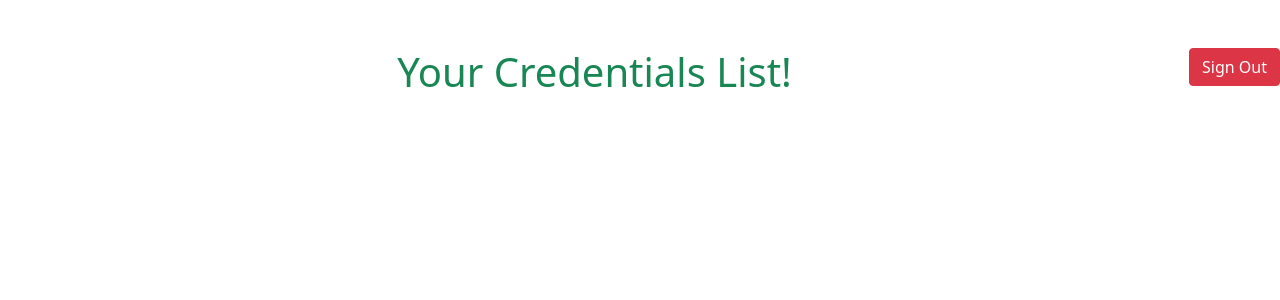
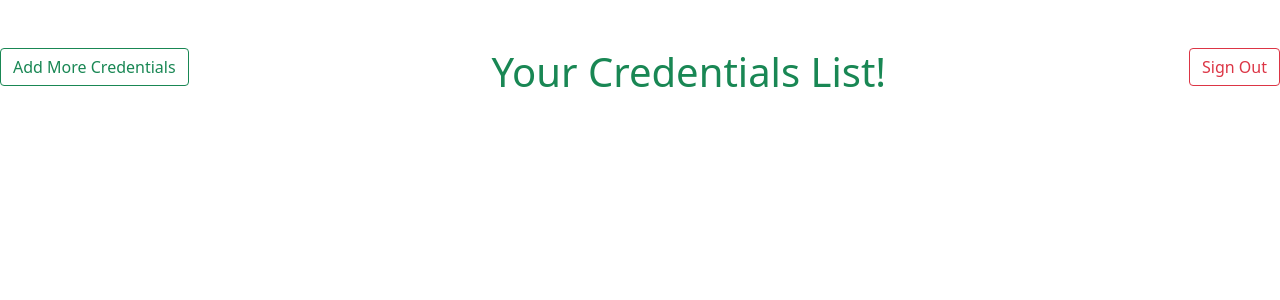
Before and after one commit to ChristC9/django-credentials-saver, a Django app: page /get/ in a window 1280 px wide. Shown: the top 300 px of the page. Run offline with Django 4.2, Linux system fonts and the light colour scheme; the visitor is signed in with stand-in values (Sample User, id 1); data that the repository does not hold is empty; parts of the project's set-up code (start-up, migrations or seed data) failed here and were passed over.

Commit message:
add button for creating credentials page

```diff
--- a/pwsaver/templates/pwsaver/credentialsList.html
+++ b/pwsaver/templates/pwsaver/credentialsList.html
@@ -1,7 +1,8 @@
 {% extends 'base/base.html' %}
 {% block content %}
+<a href="{% url 'createCred' %}" class="btn btn-outline-success mb-2 float-start">Add More Credentials</a>
 <h1 class="text-success my-5 text-center">Your Credentials List!
-<button type="submit" class="btn btn-danger mb-2 float-end" onclick="location.href = '/logout/'">Sign Out</button>
+<button type="submit" class="btn btn-outline-danger mb-2 float-end" onclick="location.href = '/logout/'">Sign Out</button>
 </h1>
     {% for credential in credentials %}
     <div class="container p-5">
```
